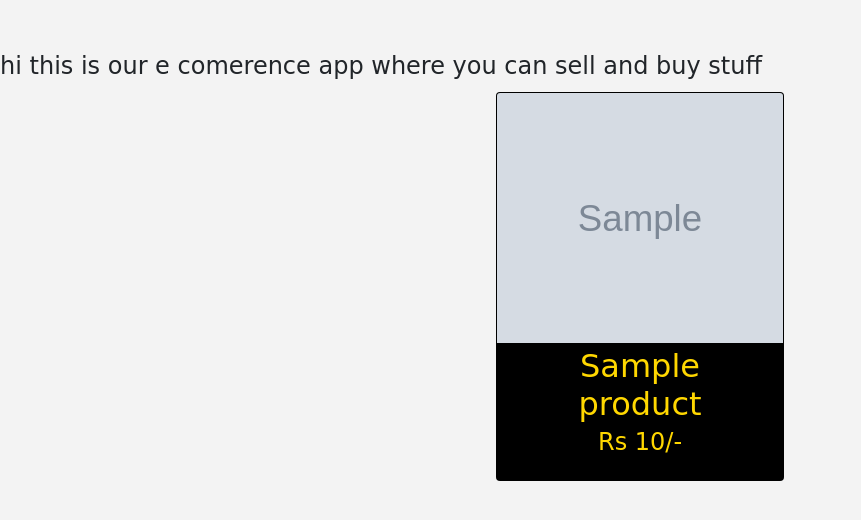
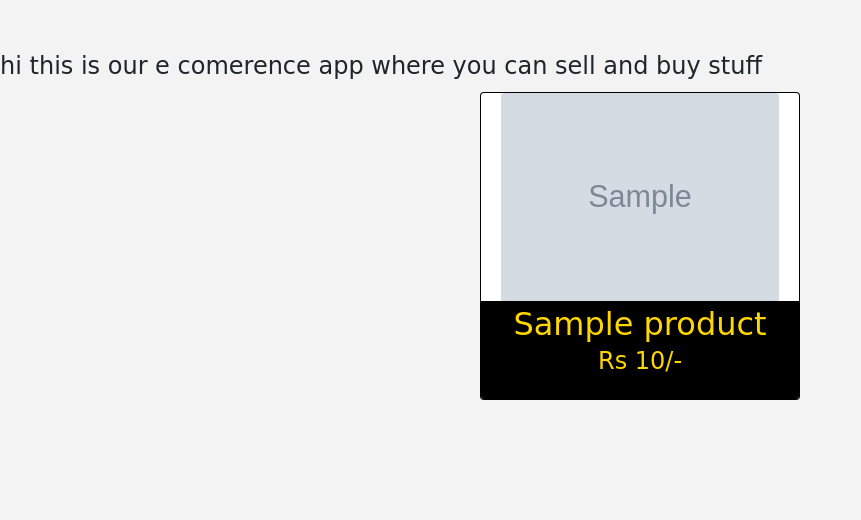
Before and after one commit to gbalaratnaswamy/basic_ecomerence, a Django app: template templates/home.html in a window 1280 px wide. Shown: the part 140-660 px from the top of the page, without its empty margins (0-861 px from the left). Run offline with Django 3.2, Linux system fonts and the light colour scheme; the template is opened without the code that fills it: most values are stand-ins (such as "Sample title", 1, 10 or a date in 2020); grey boxes marked "Sample" are stand-in pictures; data that the repository does not hold is empty; some libraries are stand-ins or nearby versions; some web fonts are replaced.

Commit message:
design adjustment

```diff
--- a/templates/home.html
+++ b/templates/home.html
@@ -7,11 +7,17 @@
 
             <div class="col my-2">
 
-                <div class="card mx-auto" style="width: 18rem;background: black; color: gold">
-                    <a href="/product/view/{{ product.id }}" style="text-decoration: none">
-                        <img src="{{ product.image.image1 }}" class="card-img-top" alt="image" style="height: 250px">
-                        <div class="card-body py-1" style="text-align: center">
-                            <h5 class="card-title my-0"style="font-size: xx-large;color: gold"> {{ product.title }}</h5>
+                <div class="card mx-auto"
+                     style="width: 20rem;background: black; color: gold; overflow: hidden">
+                    <a href="/product/view/{{ product.id }}"
+                       style="text-decoration: none; text-align: center; background: white">
+                        <div style="height: 13rem">
+                            <img src="{{ product.image.image1 }}" class="card-img-top" alt="image"
+                                 style="max-height: 100%; width: auto;object-fit: cover">
+                        </div>
+                        <div class="card-body py-1" style="text-align: center; background: black">
+                            <h5 class="card-title my-0"
+                                style="font-size: xx-large;color: gold"> {{ product.title }}</h5>
                             <p style="color: gold">Rs {{ product.price }}/-</p>
                             {#                        <a href="#" class="btn btn-primary">Go somewhere</a>#}
                         </div>
```
